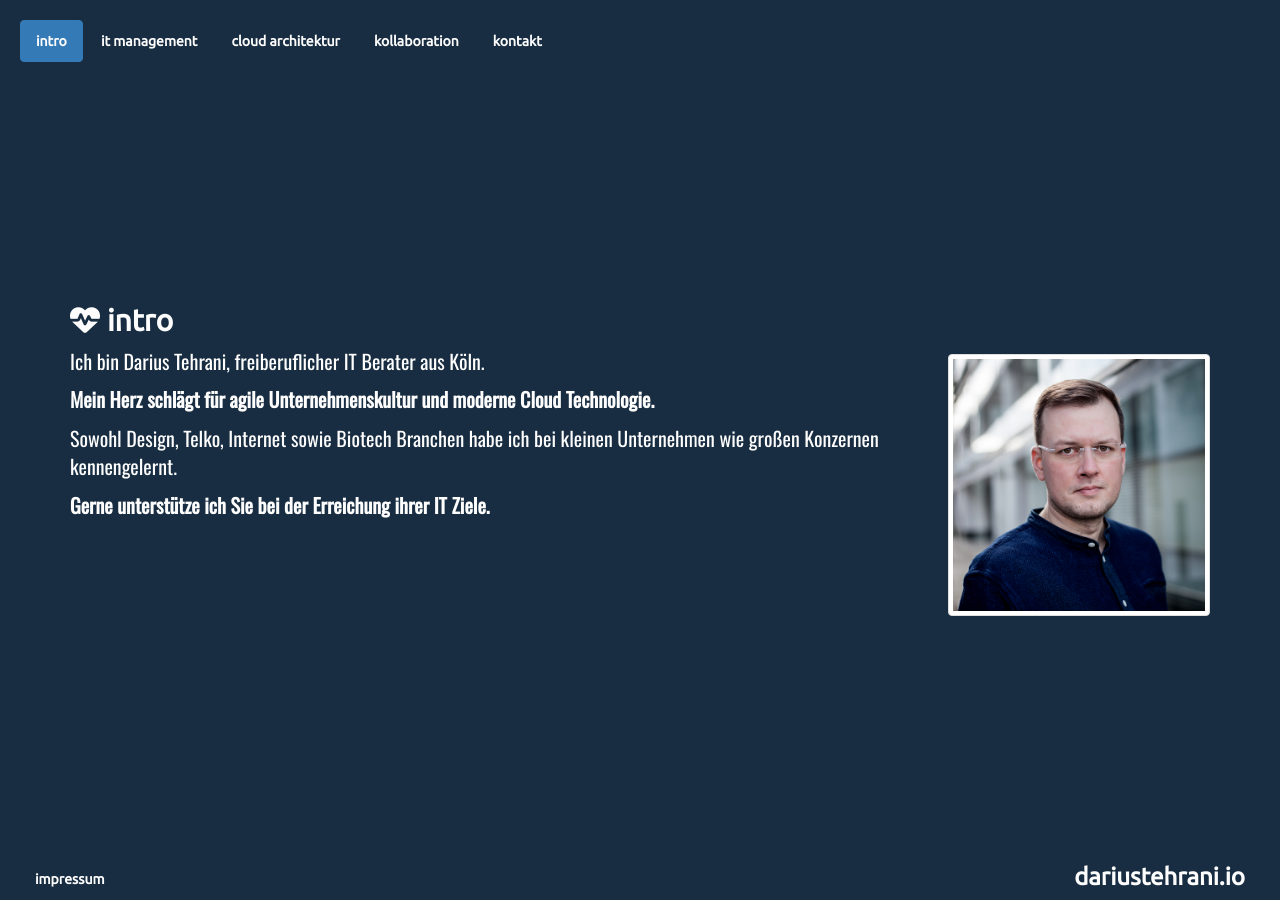
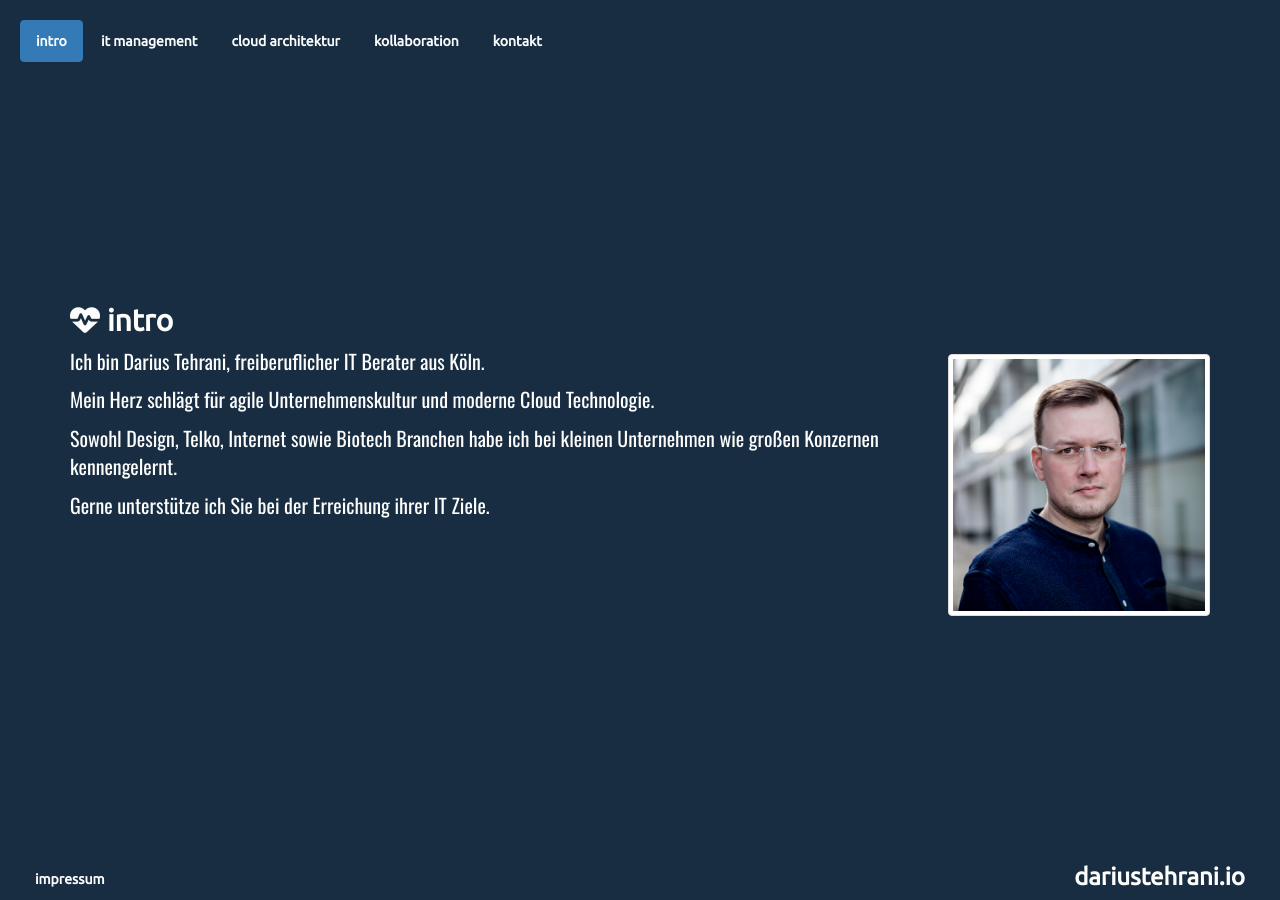
Before and after one commit to datadarius/darius.github.io, a Jekyll site: the page built from index.md, in a window 1280 px wide. Built offline with Jekyll 4.4.1, drawn with Linux system fonts in a browser that asks for light colours; nearby versions of some CDN libraries.

Commit message:
formattierung

```diff
--- a/_includes/content/intro.md
+++ b/_includes/content/intro.md
@@ -1,9 +1,9 @@
 ## <i class="fa fa-heartbeat" aria-hidden="true"></i> Intro
 Ich bin Darius Tehrani, freiberuflicher IT Berater aus Köln.
 
-**Mein Herz schlägt für agile Unternehmenskultur und moderne Cloud Technologie.**
+Mein Herz schlägt für agile Unternehmenskultur und moderne Cloud Technologie.
 
 Sowohl Design, Telko, Internet sowie Biotech Branchen habe ich
 bei kleinen Unternehmen wie großen Konzernen kennengelernt.
 
-**Gerne unterstütze ich Sie bei der Erreichung ihrer IT Ziele.**
+Gerne unterstütze ich Sie bei der Erreichung ihrer IT Ziele.
```
